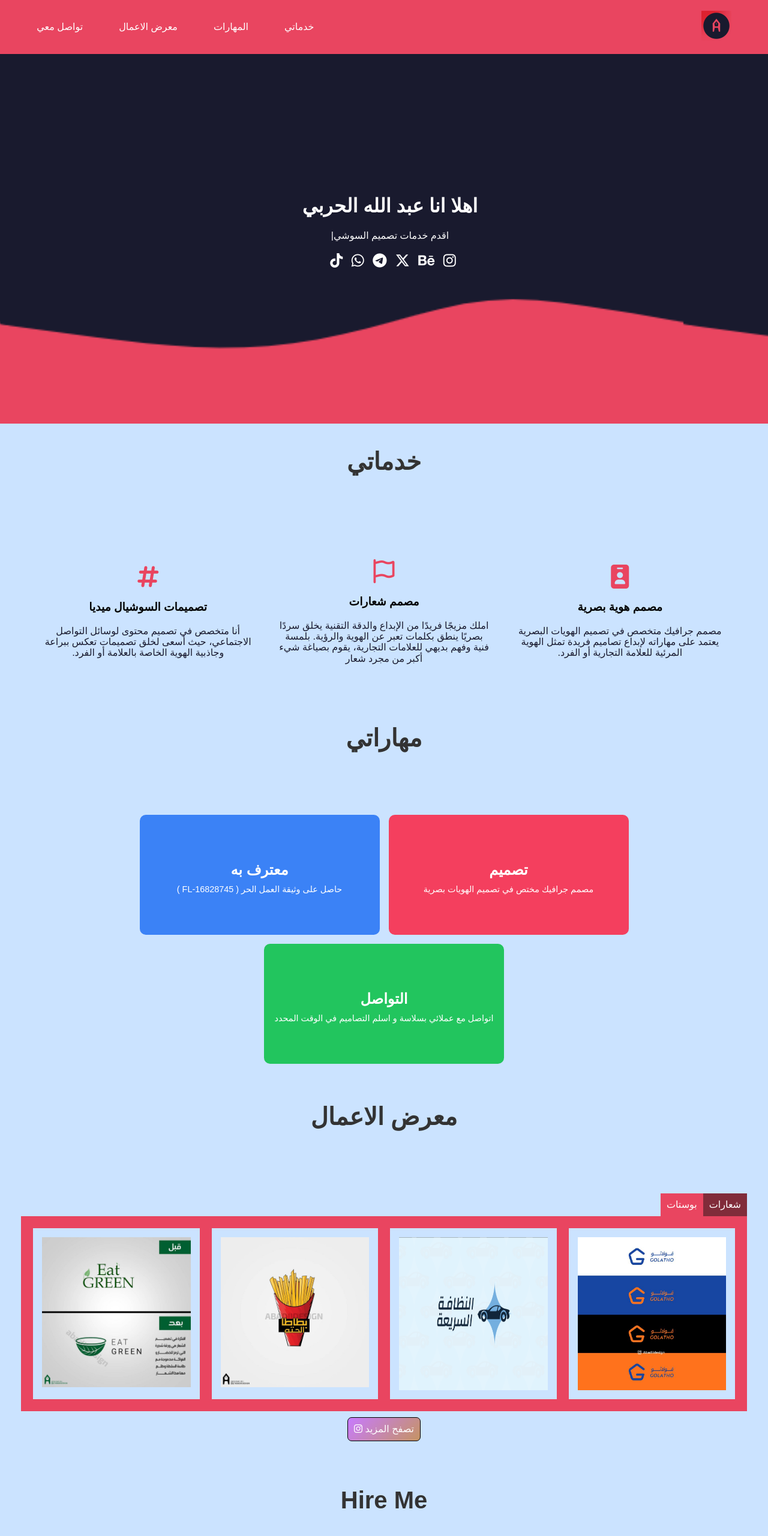
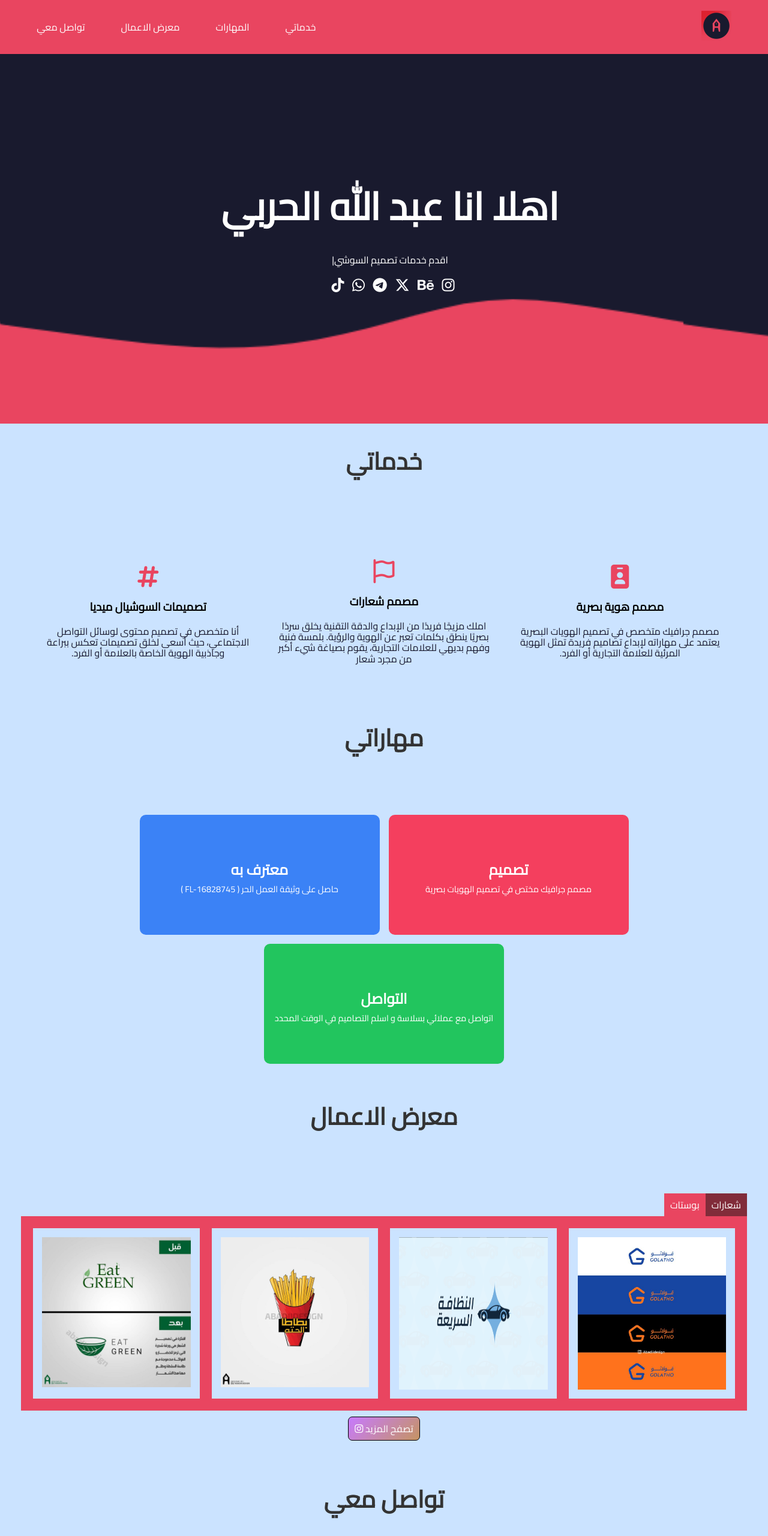
Before and after one commit to adamst27/AJB-GAMES, a plain HTML site: page index.html in a window 1280 px wide. Shown: the top 2560 px of the page at 60% size. Drawn offline with nearby package versions, Linux system fonts and the light colour scheme.

Commit message:
changed the font

```diff
--- a/index.html
+++ b/index.html
@@ -226,7 +226,7 @@
     </section>
     <section class="contact hidden" id="contact">
       <div class="special-heading">
-        <h2>Hire Me</h2>
+        <h2>تواصل معي</h2>
       </div>
       <div class="container">
         <div class="contact-option">
@@ -237,7 +237,7 @@
           <p>تواصل معي على الايميل</p>
           <button>
             <a
-              href="mailto:ciandesignz07@gmail.com
+              href="mailto:
             "
               target="_blank"
               >ارسل
--- a/styles/style.css
+++ b/styles/style.css
@@ -1,3 +1,4 @@
+@import url('https://fonts.googleapis.com/css2?family=Cairo&display=swap');
 :root {
   --maincolor: #e94560;
   --secondcolor: #191a2e;
@@ -11,7 +12,7 @@
 }
 body {
   height: 100vh;
-  font-family: "Poppins", sans-serif;
+  font-family: 'Cairo', sans-serif;
   overflow-x: hidden;
 }
 .container {
@@ -143,6 +144,9 @@ main .container {
   transform: translate(-50%, -50%);
   text-align: center;
   width: 100%;
+}
+main .container h1 {
+  font-size: 4rem;
 }
 .main .container .text-content p {
   margin: 10px 0;
```
